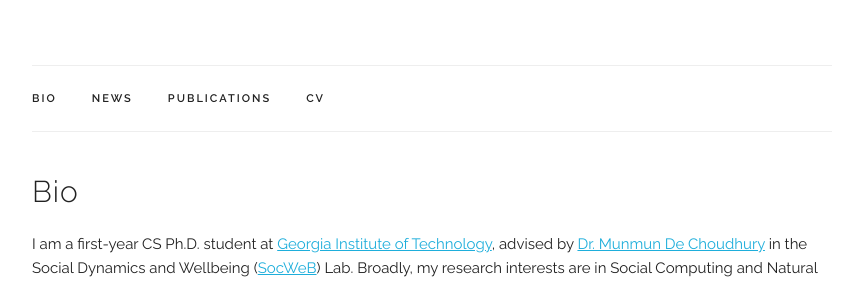
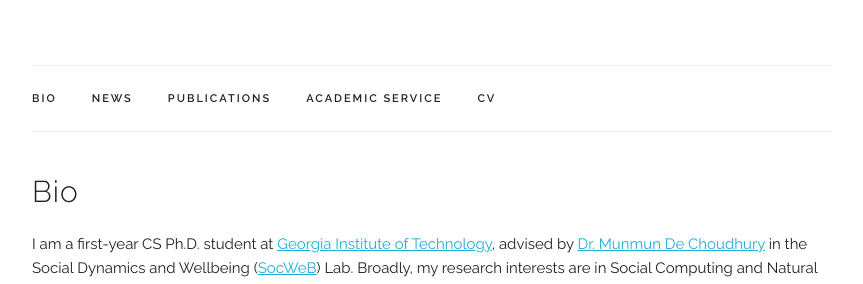
Before and after one commit to mittalshravika/mittalshravika.github.io, a Jekyll site: the page built from index.html, in a window 1280 px wide and 900 px high. Shown: the part 301-585 px from the top of the window, without its empty margins (208-1071 px from the left). Built offline with Jekyll 4.4.1, drawn with Linux system fonts in a browser that asks for light colours; some web fonts are replaced.

Commit message:
Update default.html

```diff
--- a/_layouts/default.html
+++ b/_layouts/default.html
@@ -105,6 +105,7 @@
           <li class="navbar-item"><a class="navbar-link" href={{ "/index.html#news" | prepend: site.baseurl }}>News</a></li>
           <li class="navbar-item"><a class="navbar-link" href={{ "/index.html#publications" | prepend: site.baseurl }}>Publications</a></li>
           <!--<li class="navbar-item"><a class="navbar-link" href={{ "/index.html#projects" | prepend: site.baseurl }}>Projects</a></li>-->
+          <li class="navbar-item"><a class="navbar-link" href={{ "/index.html#service" | prepend: site.baseurl }}>Academic Service</a></li>
           <li class="navbar-item"><a class="navbar-link" href={{ "/index.html#resume" | prepend: site.baseurl }}>CV</a></li>
         </ul>
       </div>
```
